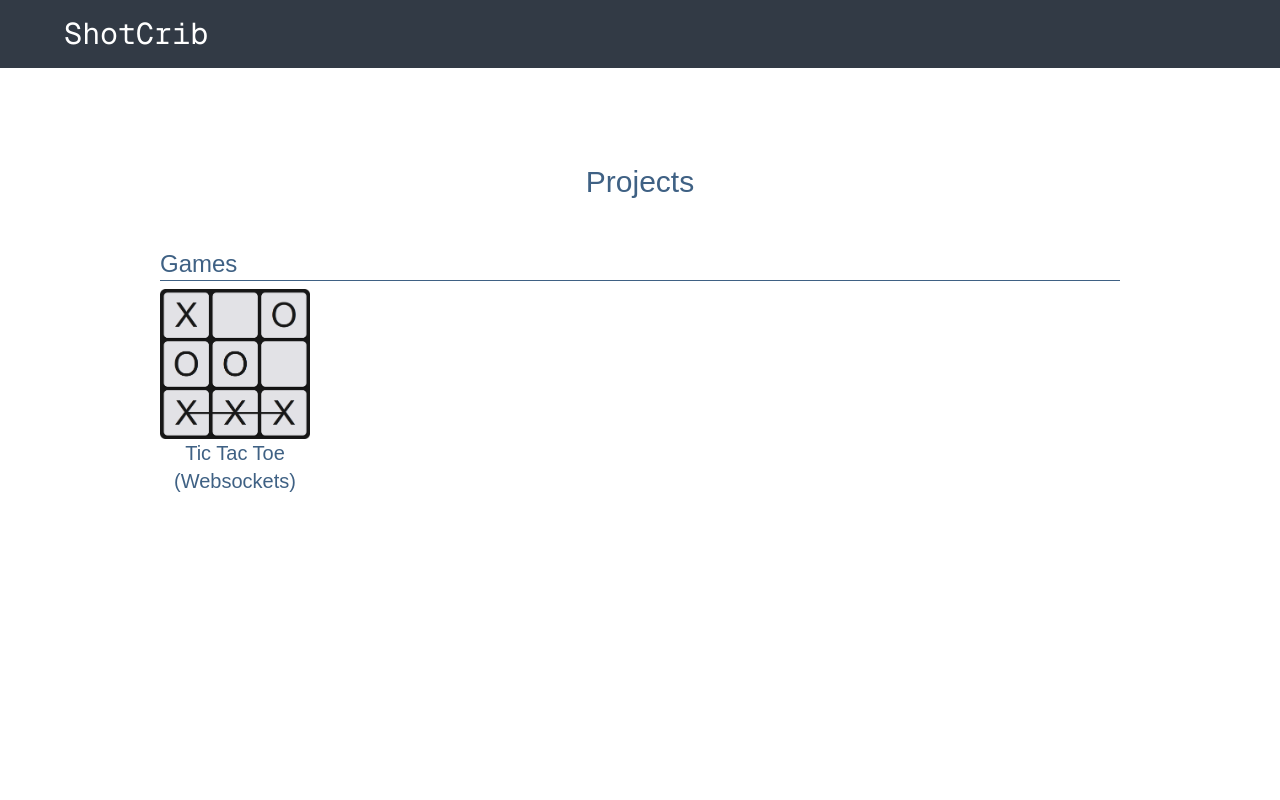
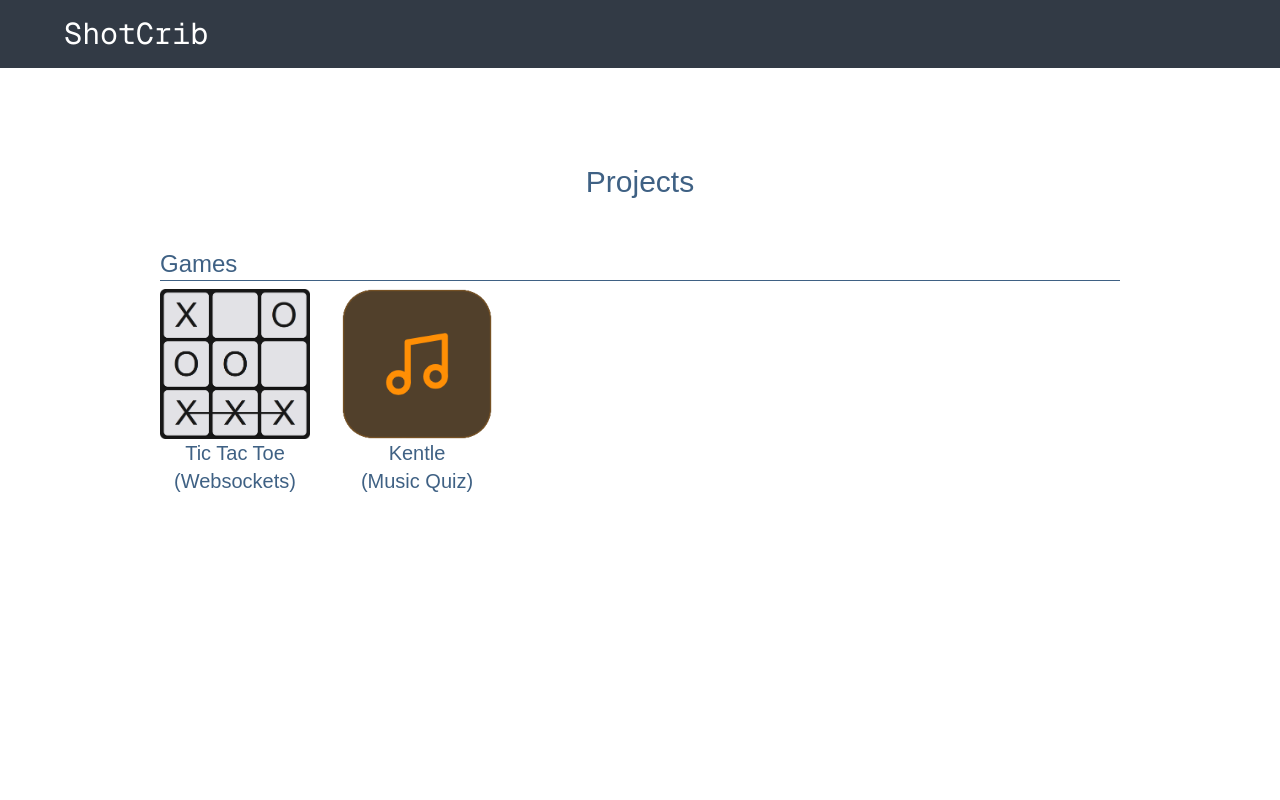
Before and after one commit to ShotCrib77/next-portfolio, a Next.js app: page / in a window 1280 px wide. Shown: the top 800 px of the page. Built offline with nearby package versions, Linux system fonts and the light colour scheme.

Commit message:
Added kentle

```diff
--- a/app/components/CategoryGroup.tsx
+++ b/app/components/CategoryGroup.tsx
@@ -6,9 +6,9 @@ type CategoryGroupProps = {
 export default function CategoryGroup({ header, children }: CategoryGroupProps) {
     return (
         <div className="flex flex-col">
-            <h2 className="text-2xl">{header}</h2>
+            <h2 className="text-2xl text-center md:text-start">{header}</h2>
             <hr />
-            <div className="mt-2">
+            <div className="mt-2 flex flex-wrap gap-8 justify-center md:justify-start">
                 {children}
             </div>
         </div>
--- a/app/components/PageLink.tsx
+++ b/app/components/PageLink.tsx
@@ -1,12 +1,13 @@
 import Image from "next/image";
+import Link from "next/link";
 
 export default function PageLink({ link, imgSrc, name } : { link: string, imgSrc: string, name: string }) {
     return (
         <div className="w-37.5">
-            <a href={link}>
+            <Link href={link}>
                 <Image src={imgSrc} alt={`Image for ${link}`} width={150} height={150}/>
                 <h3 className="text-center text-xl whitespace-pre-line">{name}</h3>
-            </a>
+            </Link>
         </div>
     );
 }
--- a/app/page.tsx
+++ b/app/page.tsx
@@ -1,4 +1,3 @@
-import Link from "next/link";
 import CategoryGroup from "./components/CategoryGroup";
 import PageLink from "./components/PageLink";
 
@@ -18,7 +17,13 @@ export default function Home() {
               imgSrc="/tictactoe.png"
               name={"Tic Tac Toe \n(Websockets)"}
             />
+            <PageLink
+              link="https://kentle.shotcrib.com"
+              imgSrc="/kentle.png"
+              name={"Kentle \n(Music Quiz)"}
+            />
           </CategoryGroup>
+
         </div>
 
       </div>
```
Also changed, not shown: public/kentle.png (added).
